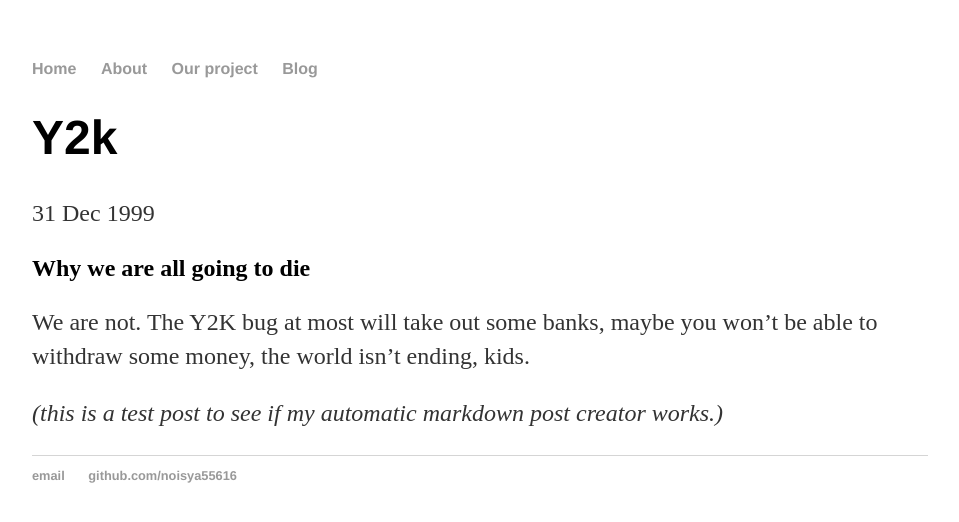
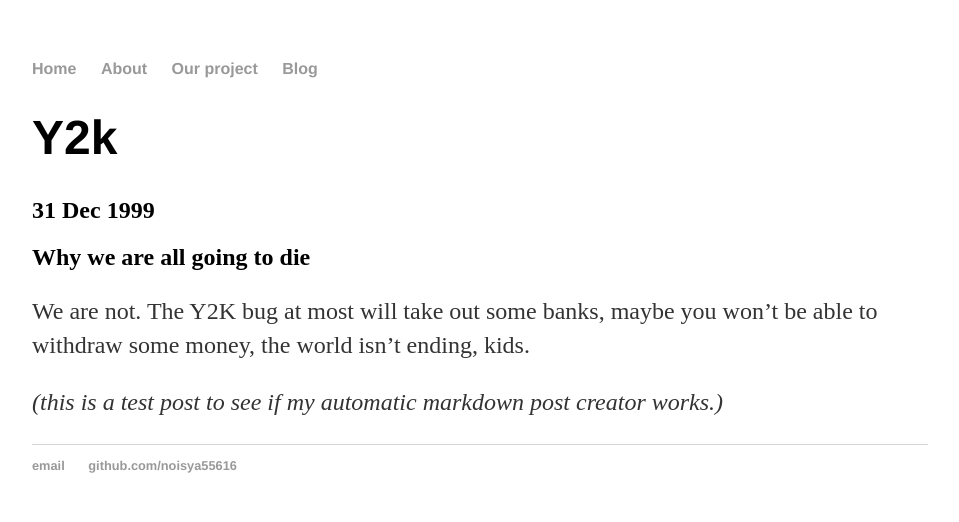
Before and after one commit to shangmingwu/noisya55616.github.io-archive, a Jekyll site: the page built from _posts/1999-12-31-y2k.md, in a window 1280 px wide. Shown: the top 522 px of the page, without its empty margins (160-1119 px from the left). Built offline with Jekyll 4.4.1, drawn with Linux system fonts in a browser that asks for light colours; our own code applies the rules of GitHub Pages for plain Markdown files.

Commit message:
Update post.html

```diff
--- a/_layouts/post.html
+++ b/_layouts/post.html
@@ -2,7 +2,7 @@
 layout: default
 ---
 <h1>{{ page.title }}</h1>
-<p class="meta">{{ page.date | date_to_string }}</p>
+<h2 class="meta">{{ page.date | date_to_string }}</h2>
 
 <div class="post">
   {{ content }}
```
